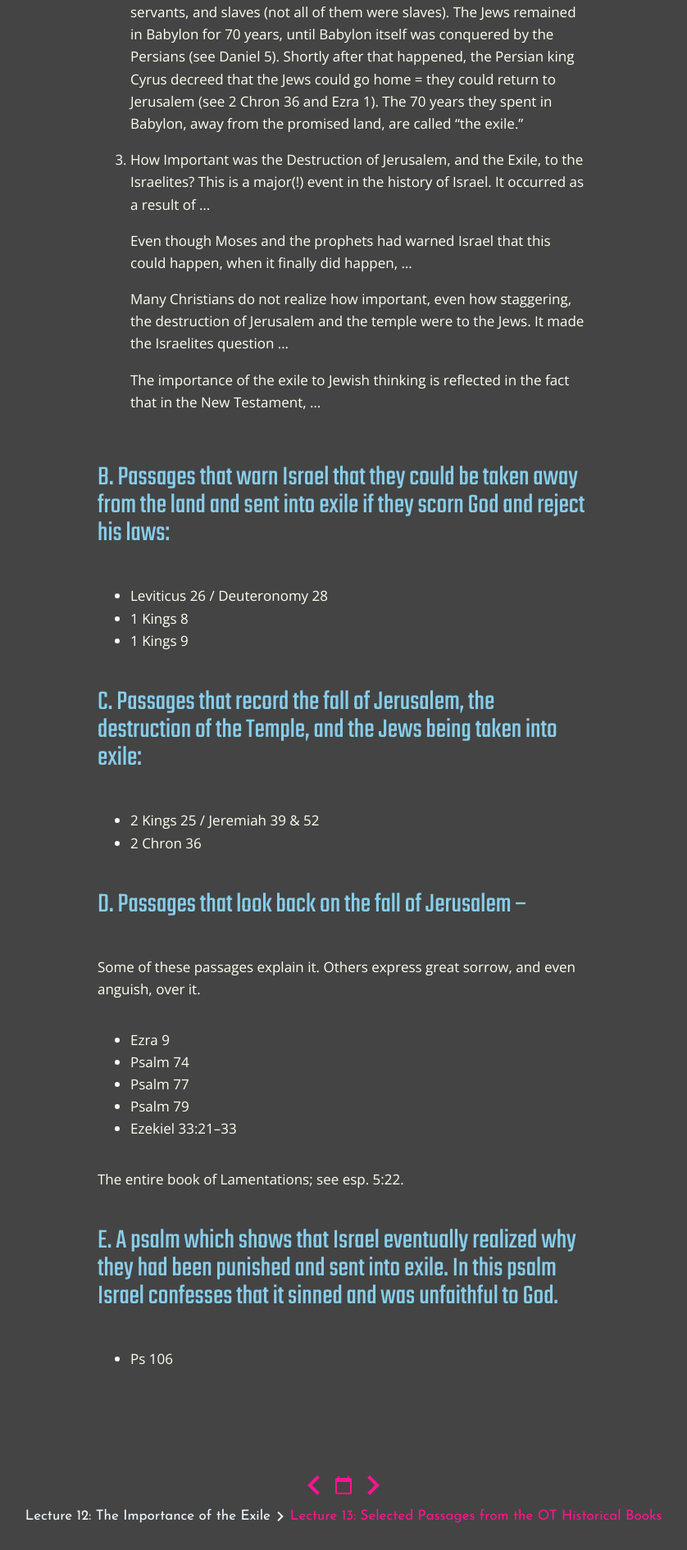
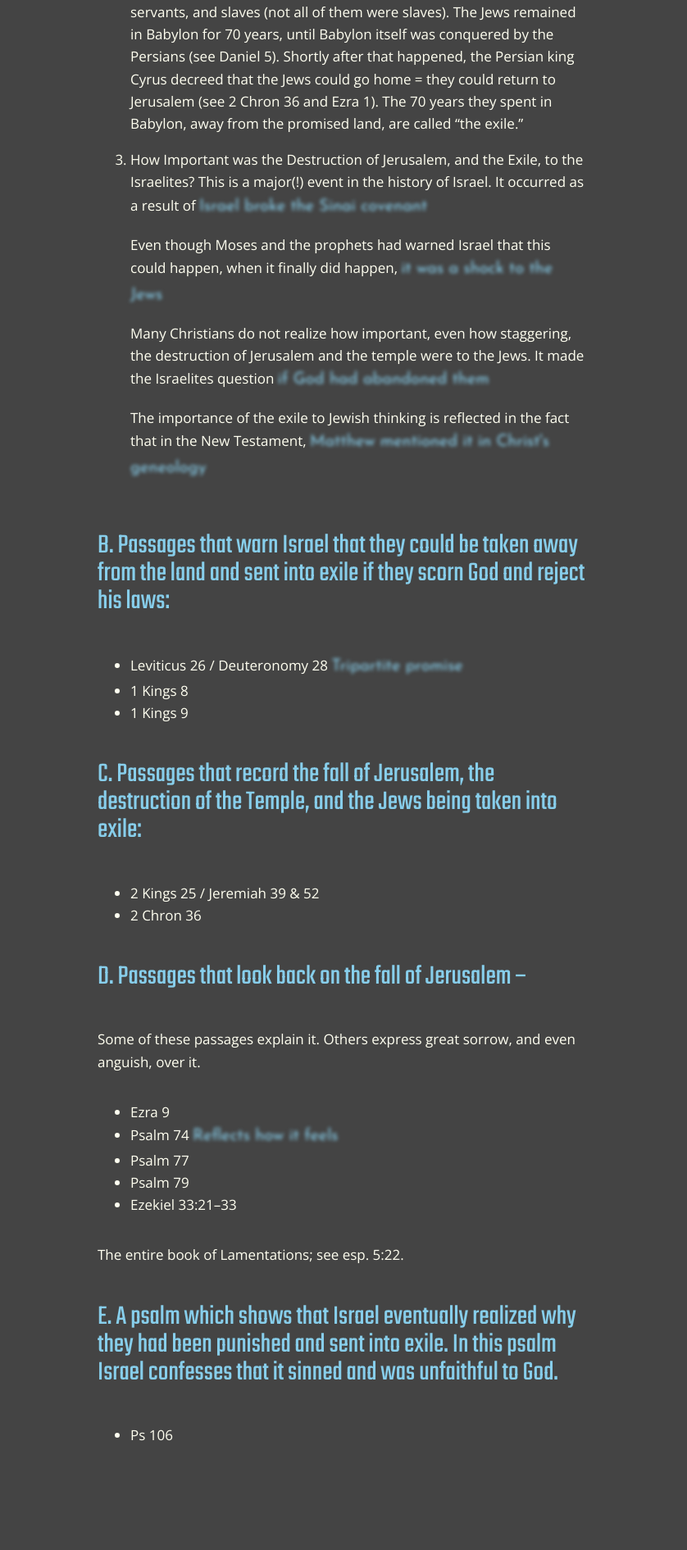
Before and after one commit to GospelTrust/kairos-bs-103, a Jekyll site: the page built from docs/content/_week-03/session-12.md, in a window 1280 px wide. Shown: the part 1593-3484 px from the top of the page at 82% size, without its empty margins (221-1059 px from the left). Built offline with Jekyll 4.4.1, drawn with Linux system fonts in a browser that asks for light colours.

Commit message:
feat: Clickable blury text `samp` tag

```diff
--- a/docs/_includes/handouts/ho13.md
+++ b/docs/_includes/handouts/ho13.md
@@ -12,17 +12,17 @@ Moses led the Israelites out of Egypt at 1446 BC. Israel came to Mt Sinai later
 
    When Jerusalem fell, the Babylonians destroyed the Temple and much of Jerusalem. They took thousands of Jews to Babylon to be workers, servants, and slaves (not all of them were slaves). The Jews remained in Babylon for 70 years, until Babylon itself was conquered by the Persians (see Daniel 5). Shortly after that happened, the Persian king Cyrus decreed that the Jews could go home = they could return to Jerusalem (see 2 Chron 36 and Ezra 1). The 70 years they spent in Babylon, away from the promised land, are called “the exile.”
 
-3. How Important was the Destruction of Jerusalem, and the Exile, to the Israelites? This is a major(!) event in the history of Israel. It occurred as a result of …
+3. How Important was the Destruction of Jerusalem, and the Exile, to the Israelites? This is a major(!) event in the history of Israel. It occurred as a result of <samp>Israel broke the Sinai covenant</samp>
 
-   Even though Moses and the prophets had warned Israel that this could happen, when it finally did happen, …
+   Even though Moses and the prophets had warned Israel that this could happen, when it finally did happen, <samp>it was a shock to the Jews</samp>
 
-   Many Christians do not realize how important, even how staggering, the destruction of Jerusalem and the temple were to the Jews. It made the Israelites question …
+   Many Christians do not realize how important, even how staggering, the destruction of Jerusalem and the temple were to the Jews. It made the Israelites question <samp>if God had abandoned them</samp>
 
-   The importance of the exile to Jewish thinking is reflected in the fact that in the New Testament, …
+   The importance of the exile to Jewish thinking is reflected in the fact that in the New Testament, <samp>Matthew mentioned it in Christ's geneology</samp>
 
 ## B. Passages that warn Israel that they could be taken away from the land and sent into exile if they scorn God and reject his laws:
 
-- Leviticus 26 / Deuteronomy 28
+- Leviticus 26 / Deuteronomy 28 <samp>Tripartite promise</samp>
 - 1 Kings 8
 - 1 Kings 9
 
@@ -36,7 +36,7 @@ Moses led the Israelites out of Egypt at 1446 BC. Israel came to Mt Sinai later
 Some of these passages explain it. Others express great sorrow, and even anguish, over it.
 
 - Ezra 9
-- Psalm 74
+- Psalm 74 <samp>Reflects how it feels</samp>
 - Psalm 77
 - Psalm 79
 - Ezekiel 33:21–33
--- a/docs/_layouts/lesson.html
+++ b/docs/_layouts/lesson.html
@@ -21,5 +21,11 @@
     </section>
 
     {% include lesson/footer.html %}
+    <script>
+      const samps = document.querySelectorAll('samp');
+      samps.forEach( el => el.addEventListener('click', function(e) {
+          e.target.classList.toggle('on');
+        }, false));
+    </script>
   </body>
 </html>
--- a/docs/assets/css/md.css
+++ b/docs/assets/css/md.css
@@ -15,6 +15,7 @@
 th {
   background-color: #2f2f2f;
 }
+
 table, th, td {
   border-bottom: 1px solid #333;
   border-collapse: collapse;
@@ -24,3 +25,13 @@ table, th, td {
 tr:nth-child(odd) {
   background-color: #3f3f3f;
 }
+
+samp {
+  filter: blur(2px);
+  color: var(--secondaryColor);
+  font-family: var(--specialFont);
+  font-size: 20px;
+}
+samp.on {
+  filter: none;
+}
```
